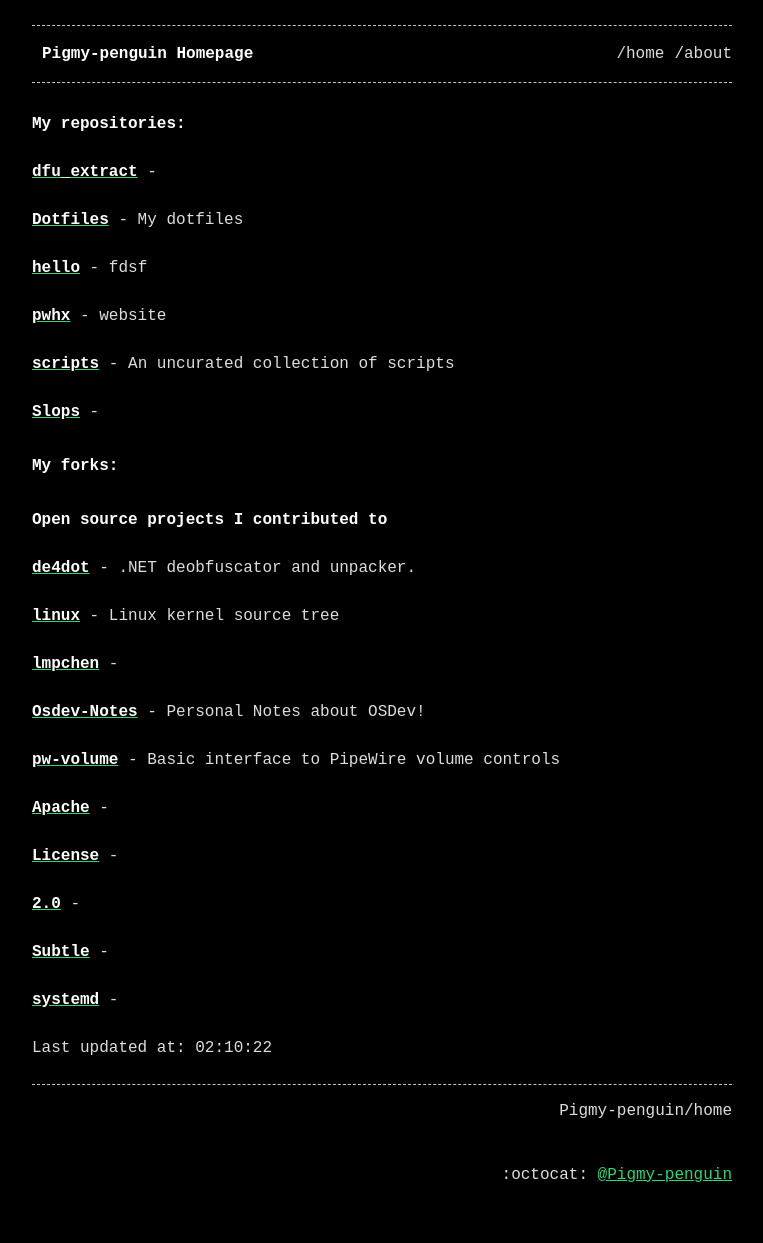
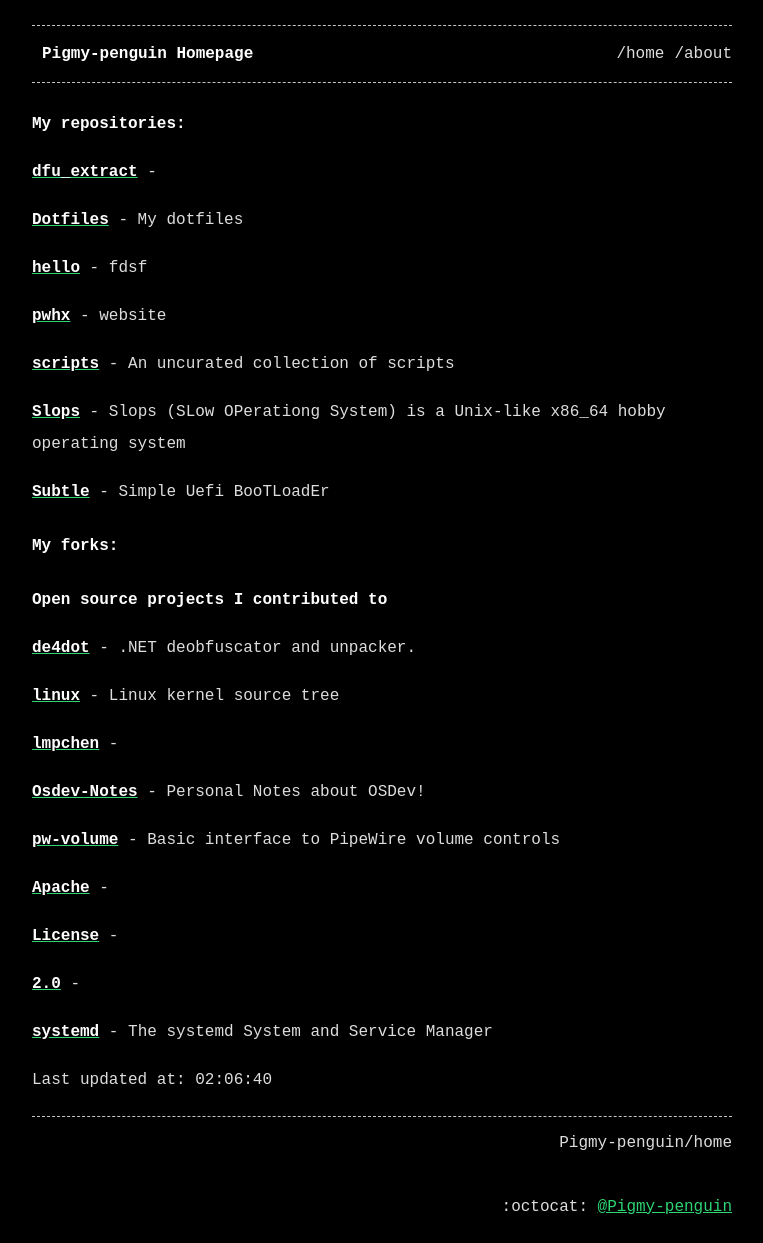
Before and after one commit to Pigmy-penguin/Pigmy-penguin.github.io, a Jekyll site: the page built from index.md, in a window 1280 px wide. Shown: the whole page, without its empty margins (258-1021 px from the left). Built offline with Jekyll 4.4.1, drawn with Linux system fonts in a browser that asks for light colours; before the commit the page ends 1211 px from its top, so only the background shows below that.

Commit message:
Auto updating the website

```diff
--- a/index.md
+++ b/index.md
@@ -17,7 +17,9 @@ title: Pigmy-penguin Homepage
 
 [**scripts**](https://github.com/Pigmy-penguin/scripts) - An uncurated collection of scripts
 
-[**Slops**](https://github.com/Pigmy-penguin/Slops) -
+[**Slops**](https://github.com/Pigmy-penguin/Slops) - Slops (SLow OPerationg System) is a Unix-like x86_64 hobby operating system
+
+[**Subtle**](https://github.com/Pigmy-penguin/Subtle) - Simple Uefi BooTLoadEr
 
 ## My forks:
 ### Open source projects I contributed to
@@ -38,9 +40,7 @@ title: Pigmy-penguin Homepage
 
 [**2.0**](https://github.com/Pigmy-penguin/2.0) -
 
-[**Subtle**](https://github.com/Pigmy-penguin/Subtle) -
-
-[**systemd**](https://github.com/Pigmy-penguin/systemd) -
+[**systemd**](https://github.com/Pigmy-penguin/systemd) - The systemd System and Service Manager
 
 
-Last updated at: 02:10:22
+Last updated at: 02:06:40
```
Also changed, not shown: 2 other files.
